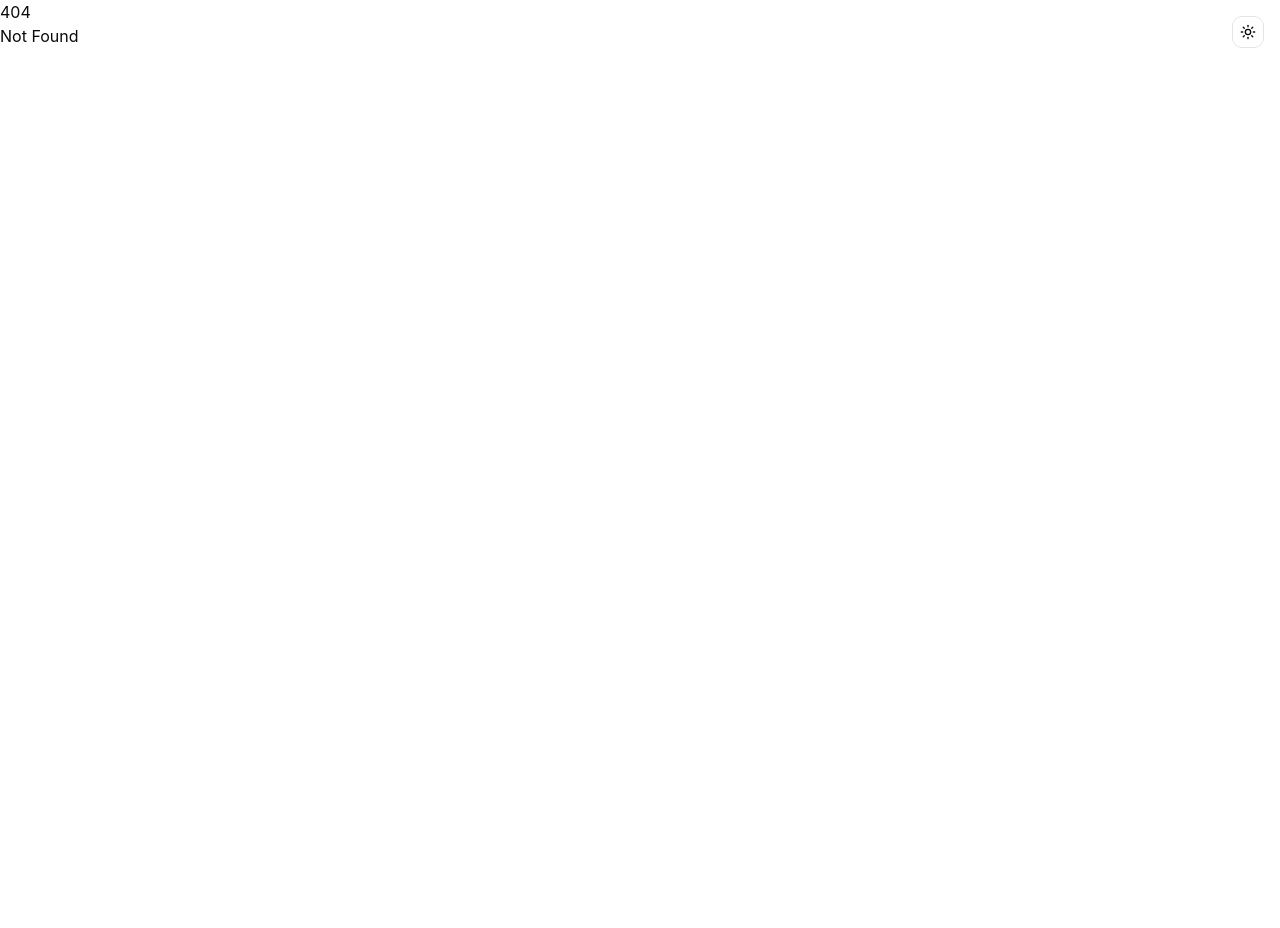
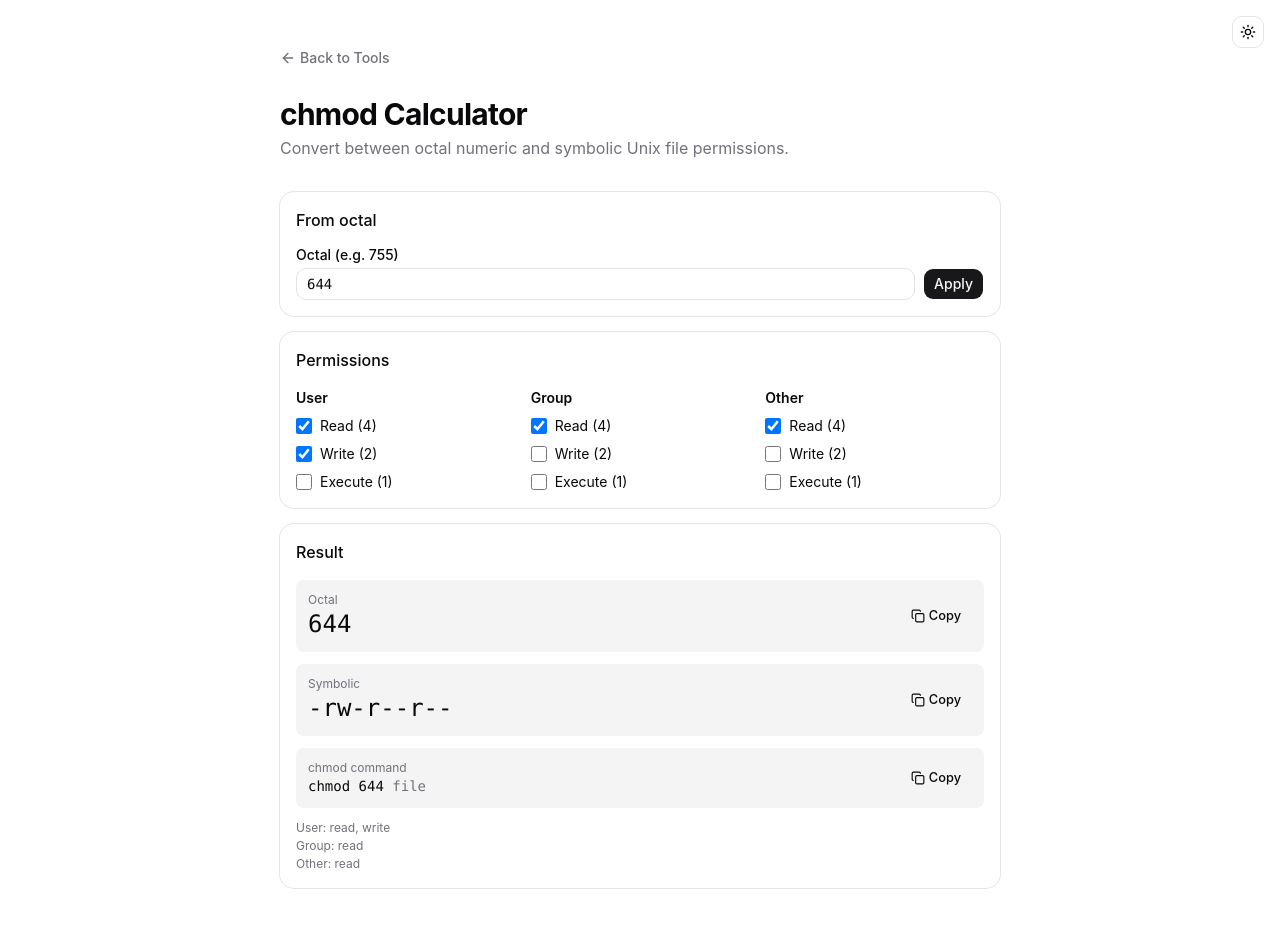
Before and after one commit to orykr/tool.ory.kr, a SvelteKit app in the folder frontend/: page /chmod in a window 1280 px wide. Before the commit this address had no page. Shown: the top 928 px of the page. Before the commit the page ends 800 px from the top, so only its background shows below. Built offline with nearby package versions, Linux system fonts and the light colour scheme.

Commit message:
feat(chmod): add chmod permission calculator (octal ↔ symbolic)

```diff
--- a/frontend/src/routes/+page.svelte
+++ b/frontend/src/routes/+page.svelte
@@ -291,6 +291,11 @@
 			href: "/emoji",
 			title: "Emoji Picker",
 			description: "Search and copy emojis by name or keyword."
+		},
+		{
+			href: "/chmod",
+			title: "chmod Calculator",
+			description: "Convert between octal and symbolic Unix file permissions."
 		}
 	];
 </script>
--- /dev/null
+++ b/frontend/src/routes/chmod/+page.svelte
@@ -0,0 +1,174 @@
+<script lang="ts">
+	import * as Card from "$lib/components/ui/card/index.js";
+	import { Button } from "$lib/components/ui/button/index.js";
+	import { Input } from "$lib/components/ui/input/index.js";
+	import { Label } from "$lib/components/ui/label/index.js";
+	import ArrowLeft from "@lucide/svelte/icons/arrow-left";
+	import Copy from "@lucide/svelte/icons/copy";
+	import Check from "@lucide/svelte/icons/check";
+
+	type Triplet = { r: boolean; w: boolean; x: boolean };
+
+	let user = $state<Triplet>({ r: true, w: true, x: false });
+	let group = $state<Triplet>({ r: true, w: false, x: false });
+	let other = $state<Triplet>({ r: true, w: false, x: false });
+
+	let octalInput = $state("644");
+	let octalError = $state<string | null>(null);
+
+	let trips = $derived([user, group, other]);
+
+	let octal = $derived(
+		trips
+			.map((t) => (t.r ? 4 : 0) + (t.w ? 2 : 0) + (t.x ? 1 : 0))
+			.join("")
+	);
+
+	let symbolic = $derived(
+		trips
+			.map((t) => (t.r ? "r" : "-") + (t.w ? "w" : "-") + (t.x ? "x" : "-"))
+			.join("")
+	);
+
+	function applyOctal() {
+		const v = octalInput.trim();
+		if (!/^[0-7]{3,4}$/.test(v)) {
+			octalError = "Enter 3 or 4 octal digits.";
+			return;
+		}
+		octalError = null;
+		const digits = v.length === 4 ? v.slice(1) : v;
+		const update = (digit: number): Triplet => ({
+			r: !!(digit & 4),
+			w: !!(digit & 2),
+			x: !!(digit & 1)
+		});
+		user = update(Number(digits[0]));
+		group = update(Number(digits[1]));
+		other = update(Number(digits[2]));
+	}
+
+	$effect(() => {
+		const v = octalInput.trim();
+		if (/^[0-7]{3,4}$/.test(v)) octalError = null;
+	});
+
+	let copied = $state<string | null>(null);
+	async function copy(key: string, value: string) {
+		await navigator.clipboard.writeText(value);
+		copied = key;
+		setTimeout(() => (copied = null), 1200);
+	}
+
+	function explain(t: Triplet, label: string): string {
+		const parts: string[] = [];
+		if (t.r) parts.push("read");
+		if (t.w) parts.push("write");
+		if (t.x) parts.push("execute");
+		return `${label}: ${parts.length ? parts.join(", ") : "(none)"}`;
+	}
+</script>
+
+<main class="container mx-auto max-w-3xl px-6 py-12">
+	<nav class="mb-6">
+		<a
+			href="/"
+			class="text-muted-foreground hover:text-foreground inline-flex items-center gap-1 text-sm font-medium transition-colors"
+		>
+			<ArrowLeft class="h-4 w-4" />
+			Back to Tools
+		</a>
+	</nav>
+
+	<header class="mb-8">
+		<h1 class="text-3xl font-bold tracking-tight">chmod Calculator</h1>
+		<p class="text-muted-foreground mt-1">
+			Convert between octal numeric and symbolic Unix file permissions.
+		</p>
+	</header>
+
+	<Card.Root class="mb-4">
+		<Card.Header>
+			<Card.Title class="text-base">From octal</Card.Title>
+		</Card.Header>
+		<Card.Content class="space-y-3">
+			<div class="flex items-end gap-2">
+				<div class="flex-1 space-y-1.5">
+					<Label for="octal-in">Octal (e.g. 755)</Label>
+					<Input id="octal-in" bind:value={octalInput} class="font-mono" maxlength={4} />
+				</div>
+				<Button onclick={applyOctal}>Apply</Button>
+			</div>
+			{#if octalError}
+				<p class="text-destructive text-xs">{octalError}</p>
+			{/if}
+		</Card.Content>
+	</Card.Root>
+
+	<Card.Root class="mb-4">
+		<Card.Header>
+			<Card.Title class="text-base">Permissions</Card.Title>
+		</Card.Header>
+		<Card.Content>
+			<div class="grid grid-cols-3 gap-4">
+				{#each [{ name: "User", t: user }, { name: "Group", t: group }, { name: "Other", t: other }] as field, i (field.name)}
+					<div class="space-y-2">
+						<p class="text-sm font-semibold">{field.name}</p>
+						<label class="flex cursor-pointer items-center gap-2 text-sm">
+							<input type="checkbox" bind:checked={trips[i].r} class="h-4 w-4 rounded border" />
+							Read (4)
+						</label>
+						<label class="flex cursor-pointer items-center gap-2 text-sm">
+							<input type="checkbox" bind:checked={trips[i].w} class="h-4 w-4 rounded border" />
+							Write (2)
+						</label>
+						<label class="flex cursor-pointer items-center gap-2 text-sm">
+							<input type="checkbox" bind:checked={trips[i].x} class="h-4 w-4 rounded border" />
+							Execute (1)
+						</label>
+					</div>
+				{/each}
+			</div>
+		</Card.Content>
+	</Card.Root>
+
+	<Card.Root>
+		<Card.Header>
+			<Card.Title class="text-base">Result</Card.Title>
+		</Card.Header>
+		<Card.Content class="space-y-3">
+			<div class="bg-muted flex items-center justify-between rounded-md p-3">
+				<div>
+					<p class="text-muted-foreground text-xs">Octal</p>
+					<p class="font-mono text-2xl">{octal}</p>
+				</div>
+				<Button variant="ghost" size="sm" onclick={() => copy("o", octal)}>
+					{#if copied === "o"}<Check />Copied{:else}<Copy />Copy{/if}
+				</Button>
+			</div>
+			<div class="bg-muted flex items-center justify-between rounded-md p-3">
+				<div>
+					<p class="text-muted-foreground text-xs">Symbolic</p>
+					<p class="font-mono text-2xl">-{symbolic}</p>
+				</div>
+				<Button variant="ghost" size="sm" onclick={() => copy("s", symbolic)}>
+					{#if copied === "s"}<Check />Copied{:else}<Copy />Copy{/if}
+				</Button>
+			</div>
+			<div class="bg-muted flex items-center justify-between rounded-md p-3">
+				<div>
+					<p class="text-muted-foreground text-xs">chmod command</p>
+					<p class="font-mono">chmod {octal} <span class="text-muted-foreground">file</span></p>
+				</div>
+				<Button variant="ghost" size="sm" onclick={() => copy("c", `chmod ${octal} file`)}>
+					{#if copied === "c"}<Check />Copied{:else}<Copy />Copy{/if}
+				</Button>
+			</div>
+			<ul class="text-muted-foreground space-y-0.5 text-xs">
+				<li>{explain(user, "User")}</li>
+				<li>{explain(group, "Group")}</li>
+				<li>{explain(other, "Other")}</li>
+			</ul>
+		</Card.Content>
+	</Card.Root>
+</main>
```
Also changed, not shown: 1 other file (tests, documents, lock files or other folders).
